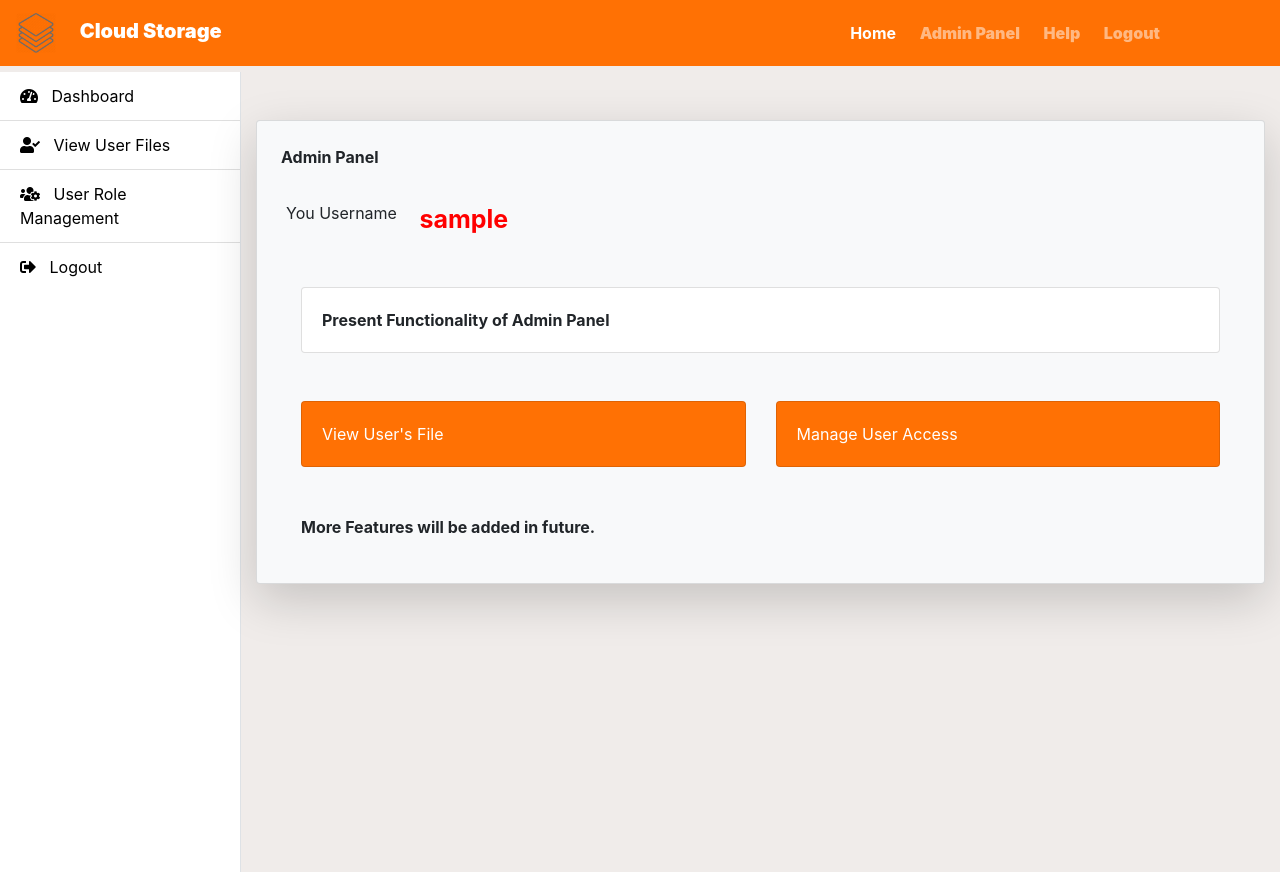
After one commit to jitendrasteam/Cloud-Computing-Mini-Project, a Flask app: page /admin in a window 1280 px wide. The commit adds this page. Run offline with Flask 2, Linux system fonts and the light colour scheme; the visitor is signed in with stand-in values (Sample User, id 1); some libraries are stand-ins or nearby versions.

Commit message:
Admin Panel

```diff
--- a/app.py
+++ b/app.py
@@ -1,5 +1,5 @@
 import os
-from flask import Flask, flash, request, redirect, url_for, render_template, session,Response
+from flask import Flask, flash, request, redirect, url_for, render_template, session,Response,abort
 from werkzeug.utils import secure_filename
 import bcrypt
 from flask import send_from_directory
@@ -20,7 +20,7 @@ UPLOAD_FOLDER = 'storage'
 
 app = Flask(__name__)
 app.config['UPLOAD_FOLDER'] = UPLOAD_FOLDER
-engine = create_engine("mysql+pymysql://root:root@localhost/register")
+engine = create_engine("mysql+pymysql://root:root@localhost/register",pool_size=50, max_overflow=0)
 db = scoped_session(sessionmaker(bind=engine))
 
 @app.route("/")
@@ -62,7 +62,7 @@ def register():
 			secure_password = sha256_crypt.encrypt(str(password))
 
 			if password == confirm:
-				db.execute("INSERT INTO users(name,username,password) VALUES (:name,:username,:password)", {
+				db.execute("INSERT INTO cloud_mini(name,username,password) VALUES (:name,:username,:password)", {
 						"name": name, "username": username, "password": secure_password})
 				db.commit()
 				flash("Registeration successfull , Please Login ", "success")
@@ -83,9 +83,9 @@ def login():
 	if request.method == "POST":
 		uname = request.form.get("username")
 		password = request.form.get("password")
-		userdata = db.execute("SELECT username FROM users where username=:uname", {
+		userdata = db.execute("SELECT username,admin FROM cloud_mini where username=:uname", {
 							"uname": uname}).fetchone()
-		passdata = db.execute("SELECT password FROM users where username=:uname", {
+		passdata = db.execute("SELECT password FROM cloud_mini where username=:uname", {
 							"uname": uname}).fetchone()
 
 		if userdata is None:
@@ -95,9 +95,15 @@ def login():
 			for pd in passdata:
 				if sha256_crypt.verify(password, pd):
 					session["log"] = True
+					if userdata[1]==1:
+							session["admin"]=True
 					session["username"] = userdata[0]
 					flash("Welcome back {} ".format(userdata[0]), "success")
-					return redirect(url_for("home"))
+					if "admin" in session:
+						return redirect(url_for("admin"))
+					else:
+						return redirect(url_for("home"))
+
 				else:
 					flash("Wrong password", "danger")
 					return render_template("login.html")
@@ -142,18 +148,18 @@ def delete():
 ############# DOWNLOAD #######################
 @app.route('/download', methods=['POST'])
 def download():
-    key = request.form['key']
+	key = request.form['key']
 
-    s3_resource = boto3.resource('s3')
-    my_bucket = s3_resource.Bucket(S3_BUCKET)
+	s3_resource = boto3.resource('s3')
+	my_bucket = s3_resource.Bucket(S3_BUCKET)
 
-    file_obj = my_bucket.Object(key).get()
+	file_obj = my_bucket.Object(key).get()
 
-    return Response(
-        file_obj['Body'].read(),
-        mimetype='text/plain',
-        headers={"Content-Disposition": "attachment;filename={}".format(key)}
-    )
+	return Response(
+		file_obj['Body'].read(),
+		mimetype='text/plain',
+		headers={"Content-Disposition": "attachment;filename={}".format(key)}
+	)
 
 ############     FILES   #######################
 @app.route('/uploads', methods=['GET', 'POST'])
@@ -188,6 +194,63 @@ def uploaded_file(filename):
 							filename)
 
 
+
+####################################ADMIN####################################################
+
+def toggle_permission(username,current_role):
+	toggle_role=1
+	if current_role==1:
+		toggle_role=0
+	db.execute("Update cloud_mini set admin = :toggle_role where username=:username", {
+			"toggle_role": toggle_role, "username": username})
+	db.commit()
+
+@app.route("/admin")
+def admin():
+	if 'admin' in session:
+			return render_template("admin_panel/admin.html")
+	abort(404)
+
+@app.route("/admin_user_role")
+def admin_user_role():
+	if 'admin' in session:
+		userdata = db.execute("SELECT username,admin FROM cloud_mini").fetchall()
+		print(userdata)
+		return render_template("admin_panel/user_role.html",users=userdata)
+	abort(404)
+
+
+@app.route("/remove_admin/<username>")
+def remove_admin(username):
+		if "admin" in session:
+
+			toggle_permission(username,1)
+			flash("{} has been removed from Admin privileage".format(username),"danger")
+			return redirect("admin_user_role")
+		abort(404)
+
+@app.route("/provide_admin/<username>")
+def provide_admin(username):
+		if "admin" in session:
+			toggle_permission(username,0)
+			flash("{} has been granted Admin privileage".format(username),"success")
+			return redirect("admin_user_role")
+		abort(404)
+
+@app.route("/admin_view_users",methods=["GET","POST"])
+def admin_view_users():
+	if 'admin' in session:
+		userdata = db.execute("SELECT username FROM cloud_mini").fetchall()
+
+		if request.method == "POST":
+			s3_resource=boto3.resource('s3')
+			my_bucket=s3_resource.Bucket(S3_BUCKET)
+			summaries = my_bucket.objects.filter(Prefix='{}/'.format(request.form.get("username")))
+			return render_template("admin_panel/user_info.html",users=userdata,files=summaries)
+
+		print(userdata)
+		return render_template("admin_panel/user_info.html",users=userdata)
+	abort(404)
 if __name__ == "__main__":
 	app.secret_key = "interviewbot"
 	app.run(debug=True, port=4221, threaded=True)
--- a/config.py
+++ b/config.py
@@ -1,5 +1,5 @@
 import os
 
 S3_BUCKET="bucket name"
-S3_KEY="key"
-S3_SECKET_ACCESS_KEY="access key"
+S3_KEY="s3 key"
+S3_SECKET_ACCESS_KEY="s3 access key"
--- /dev/null
+++ b/templates/admin_panel/admin.html
@@ -0,0 +1,47 @@
+    {% extends "base/admin_base.html"%}
+
+    {% block admin_block %}
+    <style>
+        .back{
+            color:white;
+            background: #ff7104;
+        }
+
+    </style>
+    <div class="container">
+            <br/><br/>
+
+        <div class="card shadow-lg p-4 mb-4 bg-light">
+            <div class="card-title"><b>Admin Panel</b></div>
+            <div class="card-body">
+                    <div class="row">You Username &nbsp;&nbsp;&nbsp;&nbsp;<span style="color:red;font-size:25px;font-weight:bolder;">{{session.username}}</span>
+                            <div class="col-md-12 ">
+                            <br/>
+                            <br/>
+                            <div class="card ">
+                                <div class="card-body"> <b>Present Functionality of Admin Panel</b></div>
+                            </div>
+                        </div>
+                    </div>
+                    <br/><br/>
+                    <div class="row">
+                        <div class="col-md-6 ">
+                            <div class="card back">
+                                <div class="card-body"> View User's File</div>
+                            </div>
+                        </div>
+                        <div class="col-md-6 ">
+                            <div class="card back">
+                                <div class="card-body">Manage User Access</div>
+                            </div>
+                        </div>
+                    </div>
+
+                <br/>
+                <br/>
+                <b>More Features will be added in future.
+
+                </b></div>
+        </div>
+    </div>
+    {% endblock %}
--- /dev/null
+++ b/templates/base/admin_base.html
@@ -0,0 +1,107 @@
+{% extends "layout.html"%}
+{% block body %}
+<link rel="stylesheet" href="https://use.fontawesome.com/releases/v5.8.1/css/all.css" integrity="sha384-50oBUHEmvpQ+1lW4y57PTFmhCaXp0ML5d60M1M7uH2+nqUivzIebhndOJK28anvf" crossorigin="anonymous">
+
+
+<style>
+
+body {
+overflow-x: hidden;
+}
+
+#sidebar-wrapper {
+min-height: 100vh;
+margin-left: -15rem;
+-webkit-transition: margin .25s ease-out;
+-moz-transition: margin .25s ease-out;
+-o-transition: margin .25s ease-out;
+transition: margin .25s ease-out;
+
+}
+
+#sidebar-wrapper .sidebar-heading {
+padding: 0.875rem 1.25rem;
+font-size: 1.2rem;
+}
+
+#sidebar-wrapper .list-group {
+width: 15rem;
+background:red;
+}
+
+#page-content-wrapper {
+min-width: 100vw;
+}
+
+#wrapper.toggled #sidebar-wrapper {
+margin-left: 0;
+}
+
+@media (min-width: 768px) {
+#sidebar-wrapper {
+    margin-left: 0;
+}
+
+#page-content-wrapper {
+    min-width: 0;
+    width: 100%;
+}
+
+#wrapper.toggled #sidebar-wrapper {
+    margin-left: -15rem;
+}
+}
+body{
+    background: #f0ecea;
+}
+.side1{
+color:black;
+background:white;
+}
+.side1container{
+color:black;
+background: white;
+}
+.center {
+display: block;
+margin-left: auto;
+margin-right: auto;
+width: 10%;
+}
+</style>
+<div class="d-flex" id="wrapper">
+
+    <!-- Sidebar -->
+    <div class="side1container border-right" id="sidebar-wrapper">
+
+    <div class="list-group list-group-flush" style="background:red;">
+        <a href="/admin" class="list-group-item list-group-item-action side1">
+            <i class="fas fa-tachometer-alt"></i>
+                    &nbsp;&nbsp;Dashboard
+        </a>
+        <a href="/admin_view_users" class="list-group-item list-group-item-action side1">
+            <i class="fas fa-user-check"></i>
+                                    &nbsp;&nbsp;View User Files
+        </a>
+        <a href="/admin_user_role" class="list-group-item list-group-item-action side1">
+            <i class="fas fa-users-cog"></i>
+                    &nbsp;&nbsp;User Role Management
+        </a>
+        <a href="/logout" class="list-group-item list-group-item-action side1">
+            <i class="fas fa-sign-out-alt"></i>
+            &nbsp;&nbsp;Logout
+        </a>
+
+    </div>
+    </div>
+    <!-- /#sidebar-wrapper -->
+    {% block admin_block %}
+    {% endblock %}
+
+    </div>
+    <!-- /#page-content-wrapper -->
+
+</div>
+<!-- /#wrapper -->
+
+{% endblock %}
--- a/templates/includes/_navbar.html
+++ b/templates/includes/_navbar.html
@@ -44,7 +44,15 @@
       </li>
 
       {% else %}
+      {% if session.admin %}
+      <li class="nav-item">
+          <a class="nav-link" href="/admin"
+            >
 
+            &nbsp;&nbsp;<b>Admin Panel</b></a
+          >
+        </li>
+      {% endif %}
       <li class="nav-item">
         <a class="nav-link" href="/uploads"
           >
```
Also changed, not shown: templates/admin_panel/user_info.html (added, +61 -0 lines), templates/admin_panel/user_role.html (added, +39 -0 lines), 5 other files.
